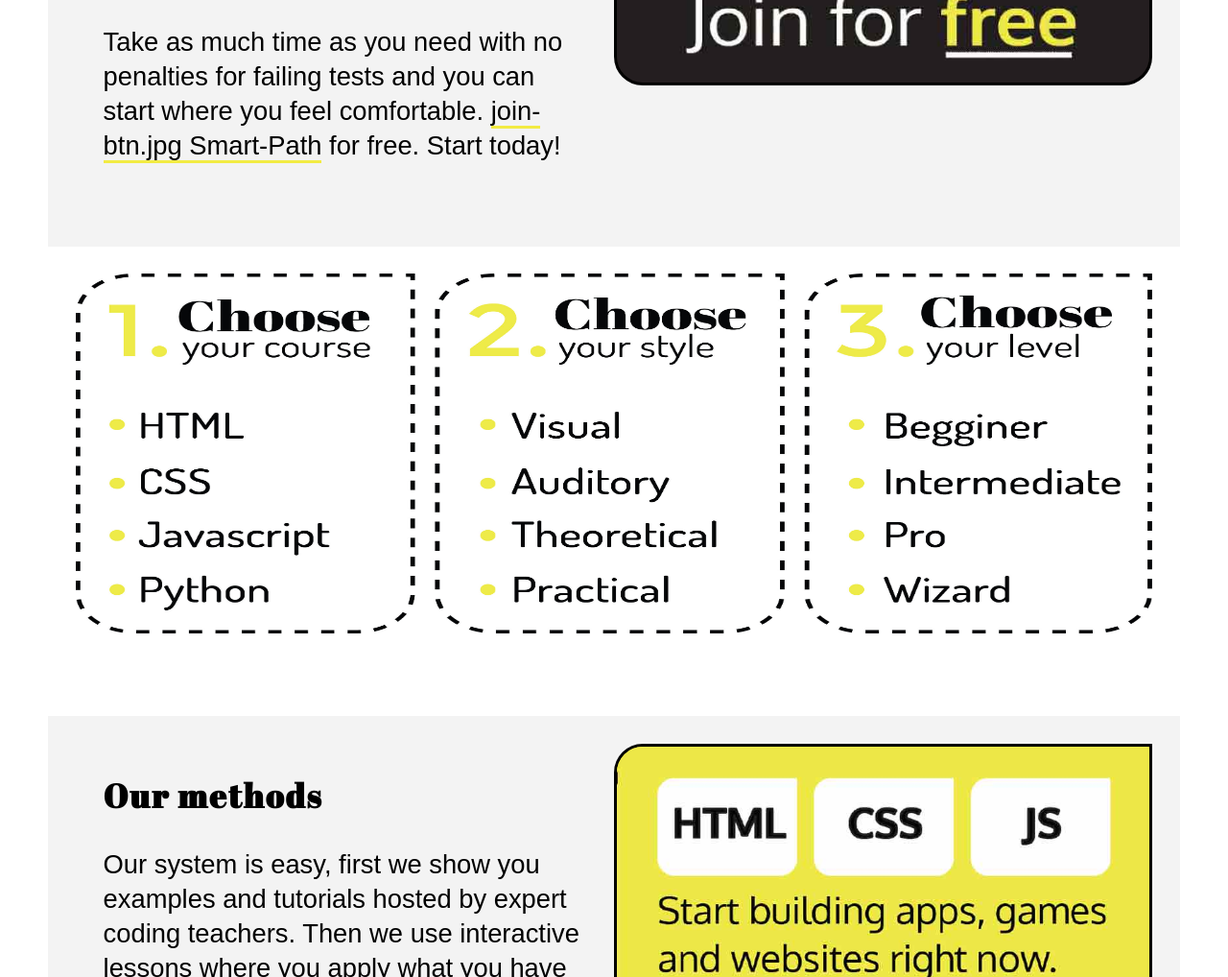
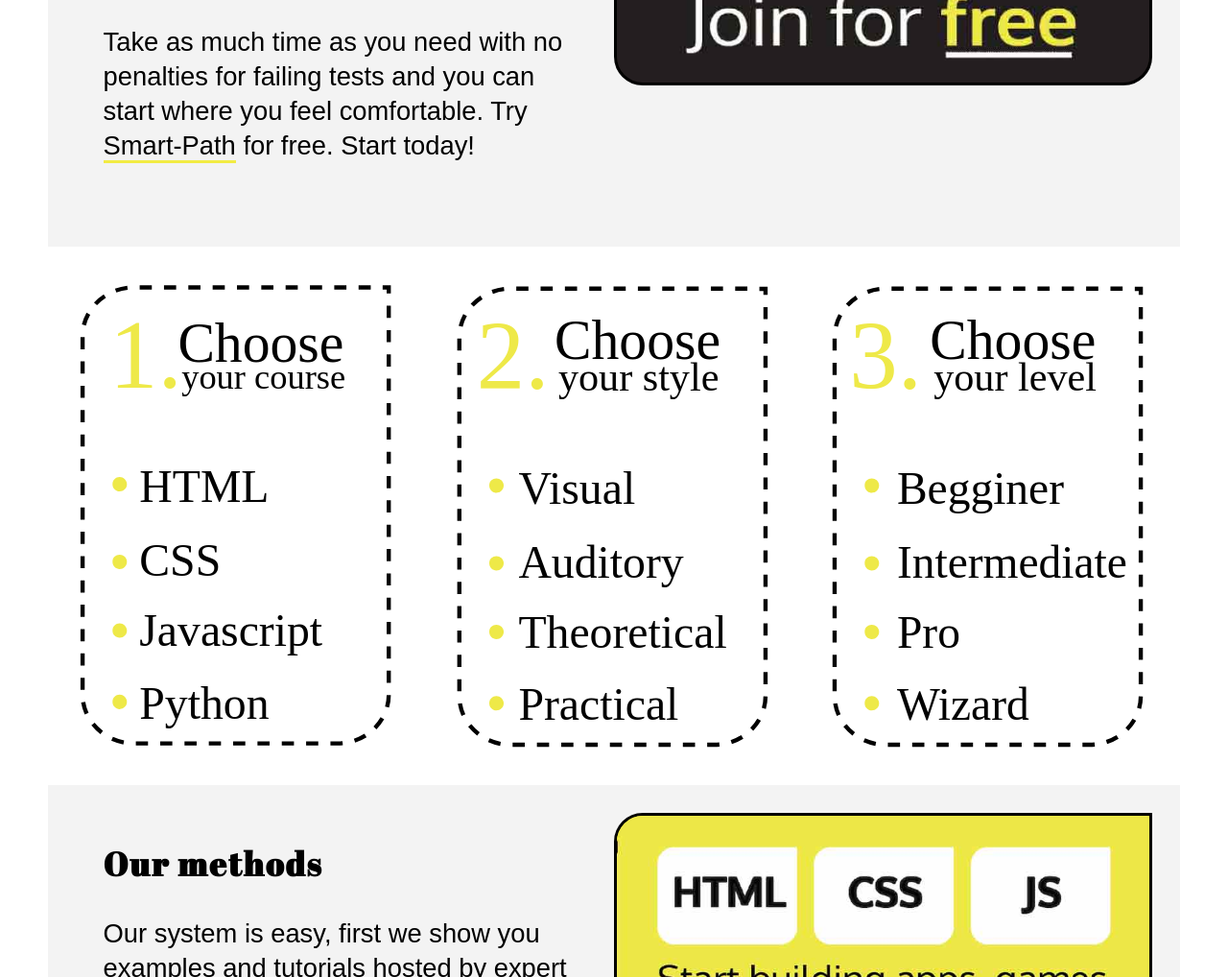
Before and after one commit to shaw0106/smart-path, a plain HTML site: page tour.html in a window 1280 px wide. Shown: the part 1012-2030 px from the top of the page at 96% size. Drawn offline with Linux system fonts and the light colour scheme.

Commit message:
separated course, level and style on tour page

```diff
--- a/tour.html
+++ b/tour.html
@@ -65,7 +65,7 @@
             podcasts, videos, tutorial, quizzes and study material that works best
             for you.</h3>
           <h3 class-"peta push-0">Take as much time as you need with no penalties for failing tests and
-              you can start where you feel comfortable. <a href="signup.html">join-btn.jpg Smart-Path</a> for free. Start today!</h3>
+              you can start where you feel comfortable. Try <a href="signup.html">Smart-Path</a> for free. Start today!</h3>
         </div>
     </div>
 
@@ -76,11 +76,28 @@
     </div>
   </div>
 
-    <div class="island">
-      <div class="embed embed--3by1 push-2">
-          <img class="embed__item" src="img/allthree.jpg" alt="Choose your Course. HTML, CSS, Javascript or Python. Choose your style of learning. Visual, Auditory, Theoretical and Practical. Then Choose your level. Begginer, Intermediate, Pro or Wizard.">
+<div class="grid grid-bottom">
+
+    <div class="unit unit-xs-1 unit-s-1 unit-m-1-3 unit-l-1-3 island">
+      <div class="embed embed--2by3">
+          <img class="embed__item" src="img/course.svg" alt="Choose your Course. HTML, CSS, Javascript or Python.">
       </div>
     </div>
+
+    <div class="unit unit-xs-1 unit-s-1 unit-m-1-3 unit-l-1-3 island">
+      <div class="embed embed--2by3">
+          <img class="embed__item" src="img/style.svg" alt="Choose your style of learning. Visual, Auditory, Theoretical and Practical.">
+      </div>
+    </div>
+
+    <div class="unit unit-xs-1 unit-s-1 unit-m-1-3 unit-l-1-3 island">
+        <div class="embed embed--2by3">
+            <img class="embed__item" src="img/level.svg" alt="Then Choose your level. Begginer, Intermediate, Pro or Wizard.">
+        </div>
+    </div>
+
+</div>
+
 
 
 
```
Also changed, not shown: img/boardroom.jpg, img/choose-style.png, img/course.svg (added), img/level.svg (added), img/newchair.jpg, img/style.svg (added), img/workstationyellow-1.jpg.
